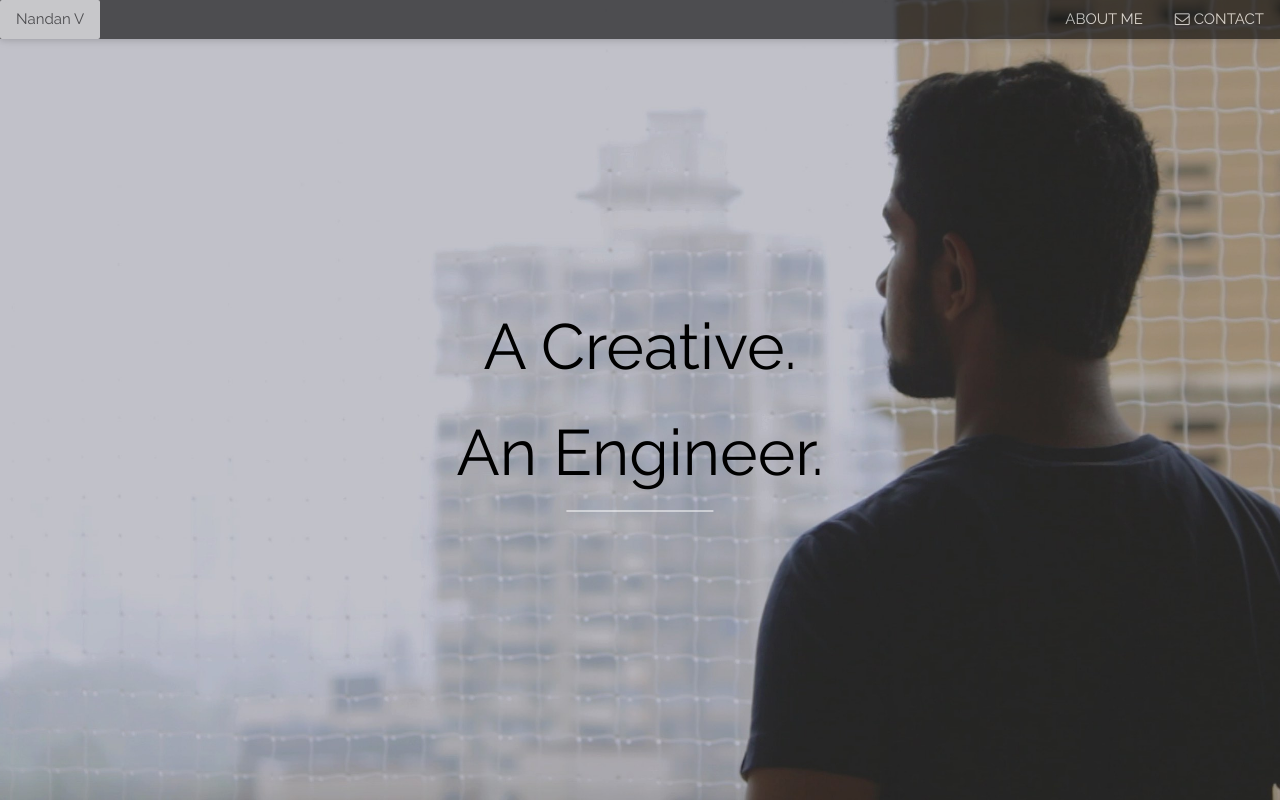
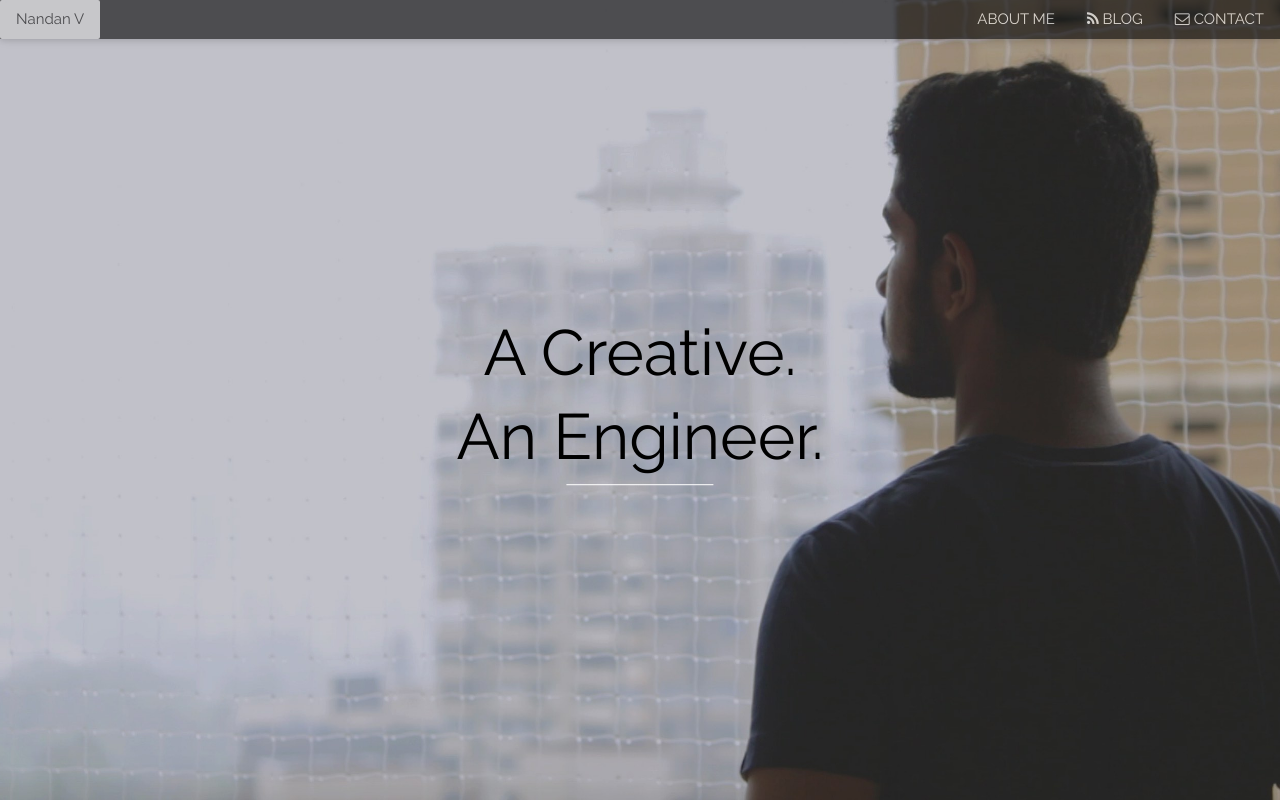
Before and after one commit to nandanv2702/nandanv2702.github.io, a plain HTML site: page index.html in a window 1280 px wide. Shown: the top 800 px of the page. Drawn offline with nearby package versions, Linux system fonts and the light colour scheme.

Commit message:
style changes - navbar underline and additional navbar link

```diff
--- a/css/styles.css
+++ b/css/styles.css
@@ -7,6 +7,10 @@ body,
 html {
   height: 100%;
   scroll-behavior: smooth;
+}
+
+:hover {
+  text-decoration: none !important;
 }
 
 .bgimg {
--- a/index.html
+++ b/index.html
@@ -8,6 +8,7 @@
 <link rel="stylesheet" href="https://fonts.googleapis.com/css?family=Raleway">
 <link rel="stylesheet" href="css/styles.css">
 <link rel="stylesheet" href="https://cdnjs.cloudflare.com/ajax/libs/font-awesome/4.7.0/css/font-awesome.min.css">
+<link rel="stylesheet" href="https://stackpath.bootstrapcdn.com/bootstrap/4.4.1/css/bootstrap.min.css" integrity="sha384-Vkoo8x4CGsO3+Hhxv8T/Q5PaXtkKtu6ug5TOeNV6gBiFeWPGFN9MuhOf23Q9Ifjh" crossorigin="anonymous">
 
 <body>
   <!-- Navbar (sit on top) -->
@@ -17,6 +18,7 @@
       <!-- Right-sided navbar links -->
       <div class="w3-right w3-hide-small">
         <a href="./#about-me" class="w3-bar-item w3-button">ABOUT ME</a>
+        <a href="http://theexuberantspirit.wordpress.com/" target="_blank" class="w3-bar-item w3-button"><i class="fa fa-rss"></i> BLOG</a>
         <a href="./#contact" class="w3-bar-item w3-button"><i class="fa fa-envelope-o"></i> CONTACT</a>
       </div>
       <!-- Hide right-floated links on small screens and replace them with a menu icon -->
@@ -29,6 +31,7 @@
   <nav class="w3-sidebar w3-bar-block w3-black w3-card w3-animate-left w3-hide-medium w3-hide-large" style="display:none" id="mySidebar">
     <a href="javascript:void(0)" onclick="w3_close()" class="w3-bar-item w3-button w3-large w3-padding-16">Close ×</a>
     <a href="./#about-me" onclick="w3_close()" class="w3-bar-item w3-button">ABOUT ME</a>
+    <a href="http://theexuberantspirit.wordpress.com/" target="_blank" onclick="w3_close()" class="w3-bar-item w3-button">BLOG</a>
     <a href="./#contact" onclick="w3_close()" class="w3-bar-item w3-button">CONTACT</a>
   </nav>
 
```
Also changed, not shown: webdev.html (+2 -0 lines).
